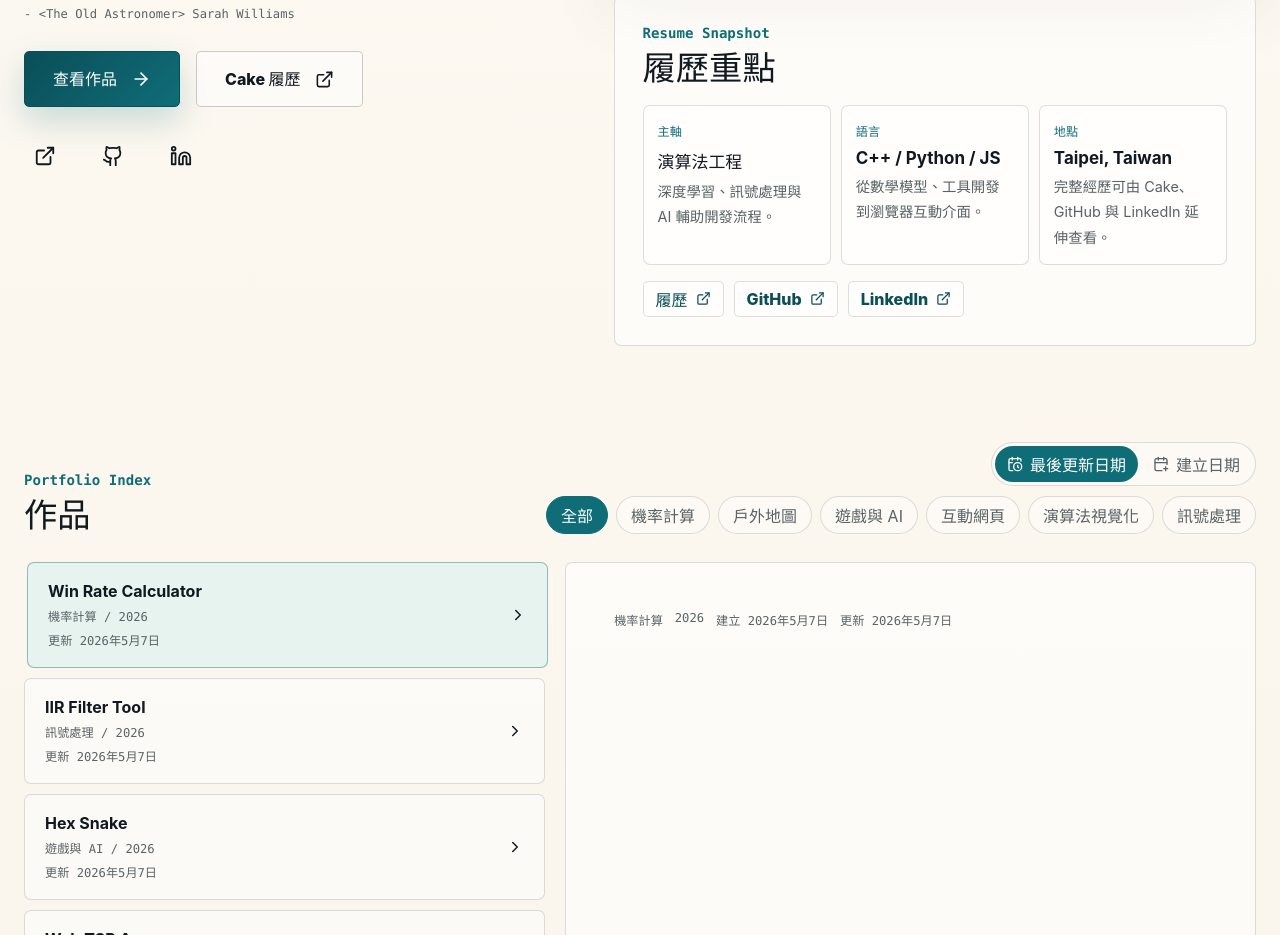
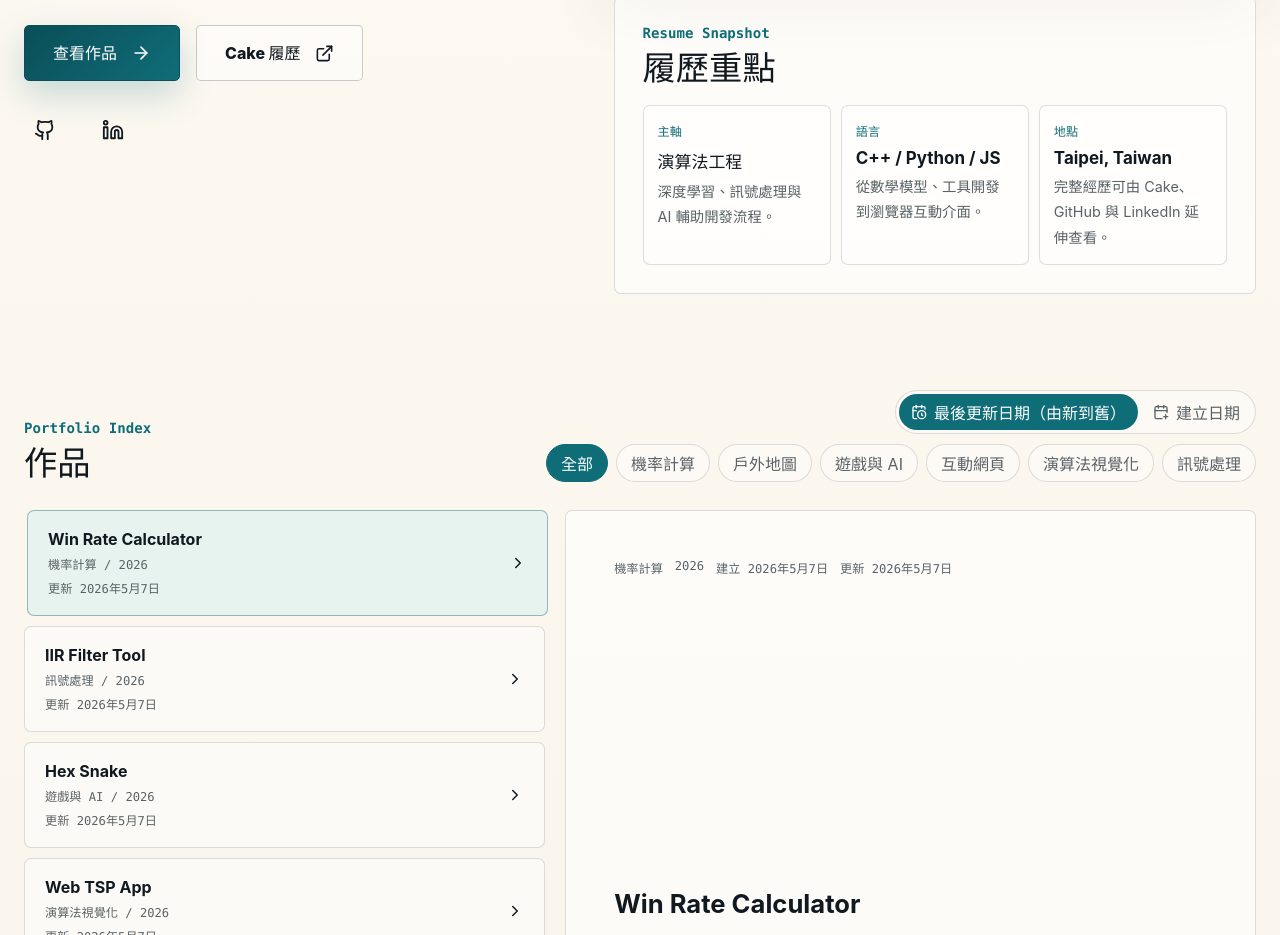
Before and after one commit to changweilin/demo_link, a React (Vite) app: page / in a window 1280 px wide. Shown: the part 840-1775 px from the top of the page. Built offline with nearby package versions, Linux system fonts and the light colour scheme.

Commit message:
Toggle project date sort direction and hide resume link

```diff
--- a/src/App.tsx
+++ b/src/App.tsx
@@ -66,13 +66,15 @@ type Profile = {
 
 type ThemeMode = "day" | "night";
 type ProjectSortMode = "updatedAt" | "createdAt";
+type ProjectSortDirection = "desc" | "asc";
 
 const themeStorageKey = "portfolio-theme-mode";
 const defaultProjectSort: ProjectSortMode = "updatedAt";
+const defaultProjectSortDirection: ProjectSortDirection = "desc";
 const projects = portfolio.projects as Project[];
 const profile = portfolio.profile as Profile;
 const categories = ["全部", ...Array.from(new Set(projects.map((project) => project.category)))];
-const defaultSortedProjects = sortProjects(projects, defaultProjectSort);
+const defaultSortedProjects = sortProjects(projects, defaultProjectSort, defaultProjectSortDirection);
 const heroProject = defaultSortedProjects[0] ?? projects[0];
 const profileAvatarImage = `${import.meta.env.BASE_URL}github-avatar.png`;
 const linkLabels: Record<keyof LinkSet, string> = {
@@ -168,10 +170,11 @@ function getProjectDateValue(project: Project, sortMode: ProjectSortMode) {
   return Number.isNaN(timestamp) ? 0 : timestamp;
 }
 
-function sortProjects(projectList: Project[], sortMode: ProjectSortMode) {
+function sortProjects(projectList: Project[], sortMode: ProjectSortMode, direction: ProjectSortDirection) {
   return [...projectList].sort((projectA, projectB) => {
     const dateDelta = getProjectDateValue(projectB, sortMode) - getProjectDateValue(projectA, sortMode);
-    if (dateDelta !== 0) return dateDelta;
+    const sortedByDirection = direction === "asc" ? -dateDelta : dateDelta;
+    if (sortedByDirection !== 0) return sortedByDirection;
     return projectA.title.localeCompare(projectB.title, "zh-TW");
   });
 }
@@ -185,6 +188,8 @@ function formatProjectDate(timestamp: string) {
 function App() {
   const [activeCategory, setActiveCategory] = useState("全部");
   const [projectSortMode, setProjectSortMode] = useState<ProjectSortMode>(defaultProjectSort);
+  const [projectSortDirection, setProjectSortDirection] =
+    useState<ProjectSortDirection>(defaultProjectSortDirection);
   const [selectedProject, setSelectedProject] = useState<Project>(heroProject);
   const [copied, setCopied] = useState(false);
   const [themeMode, setThemeMode] = useState<ThemeMode>(getInitialTheme);
@@ -195,8 +200,8 @@ function App() {
   const visibleProjects = useMemo(() => {
     const categoryProjects =
       activeCategory === "全部" ? projects : projects.filter((project) => project.category === activeCategory);
-    return sortProjects(categoryProjects, projectSortMode);
-  }, [activeCategory, projectSortMode]);
+    return sortProjects(categoryProjects, projectSortMode, projectSortDirection);
+  }, [activeCategory, projectSortMode, projectSortDirection]);
 
   useEffect(() => {
     const root = document.documentElement;
@@ -243,7 +248,7 @@ function App() {
 
     const categoryProjects =
       category === "全部" ? projects : projects.filter((project) => project.category === category);
-    const sortedCategoryProjects = sortProjects(categoryProjects, projectSortMode);
+    const sortedCategoryProjects = sortProjects(categoryProjects, projectSortMode, projectSortDirection);
     const selectedProjectIsVisible = sortedCategoryProjects.some((project) => project.title === selectedProject.title);
 
     if (!selectedProjectIsVisible && sortedCategoryProjects[0]) {
@@ -317,8 +322,8 @@ function App() {
               <ExternalLink size={19} aria-hidden="true" />
             </a>
           </div>
-          <SocialLinks links={profile.socialLinks} />
-        </div>
+            <SocialLinks links={profile.socialLinks.filter((link) => link.label !== "履歷")} />
+          </div>
 
         <div className="hero-stack" aria-label="作品與履歷快速入口">
           <ProjectQuickPanel selectedProject={selectedProject} onSelect={handleProjectSelect} />
@@ -337,6 +342,11 @@ function App() {
               {projectSortOptions.map((option) => {
                 const isActive = option.value === projectSortMode;
                 const SortIcon = option.value === "updatedAt" ? CalendarClock : CalendarPlus;
+                const directionSuffix = isActive
+                  ? projectSortDirection === "desc"
+                    ? "（由新到舊）"
+                    : "（由舊到新）"
+                  : "";
 
                 return (
                   <button
@@ -344,10 +354,20 @@ function App() {
                     className={isActive ? "active" : ""}
                     type="button"
                     aria-pressed={isActive}
-                    onClick={() => setProjectSortMode(option.value)}
+                    onClick={() => {
+                      if (projectSortMode === option.value) {
+                        setProjectSortDirection((prev) => (prev === "desc" ? "asc" : "desc"));
+                      } else {
+                        setProjectSortMode(option.value);
+                        setProjectSortDirection("desc");
+                      }
+                    }}
                   >
                     <SortIcon size={16} aria-hidden="true" />
-                    <span>{option.label}</span>
+                    <span>
+                      {option.label}
+                      {directionSuffix}
+                    </span>
                   </button>
                 );
               })}
@@ -543,14 +563,6 @@ function ResumePanel() {
           </article>
         ))}
       </div>
-      <div className="resume-links">
-        {profile.socialLinks.map((link) => (
-          <a key={link.label} href={link.url} target="_blank" rel="noreferrer">
-            {link.label}
-            <ExternalLink size={15} aria-hidden="true" />
-          </a>
-        ))}
-      </div>
     </section>
   );
 }
```
